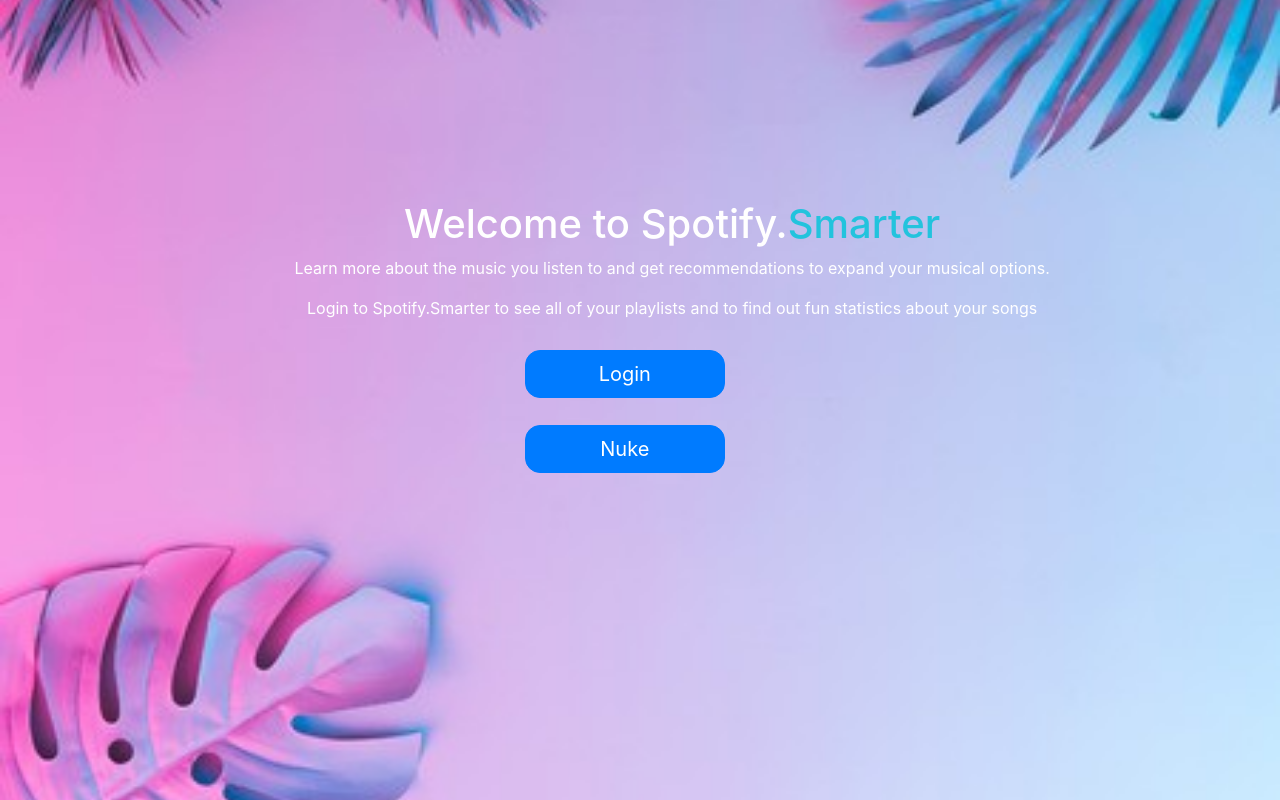
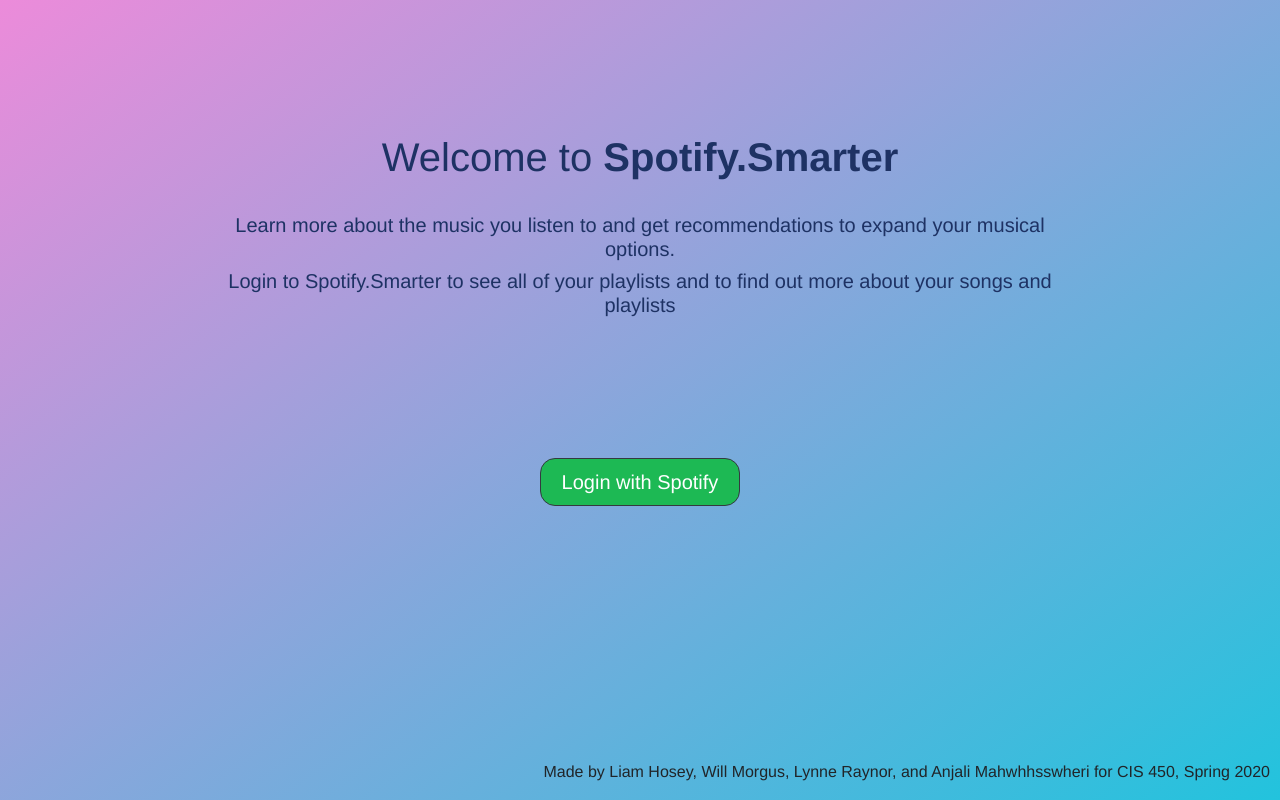
Before and after one commit to wmorgus/cis550, a React app in the folder client/: page /landing in a window 1280 px wide. Built offline with nearby package versions, Linux system fonts and the light colour scheme; a web font is replaced by a local one.

Commit message:
some pretty stuff

```diff
--- a/client/src/components/Landing.js
+++ b/client/src/components/Landing.js
@@ -9,26 +9,20 @@
   render() {
     return (
       <div className="landing">
-        <div className="spotifyWords">
-        <h1 style={{color: "white", textAlign: "center"}}> Welcome to Spotify.<span style={{color: "#22c3dd"}}>Smarter</span> </h1>
-        <p style={{color: "white", textAlign: "center"}}> Learn more about the music you listen to and get recommendations to expand your musical options. </p>
-        <p style={{color: "white", textAlign: "center"}}>Login to Spotify.Smarter to see all of your playlists and to find out fun statistics about your songs</p>
+        <div className="container midddle">
+          <div className="spotifyWords">
+            <h1 style={{textAlign: "center"}}> Welcome to <b>Spotify.Smarter</b></h1>
+            <br></br>
+            <h5 style={{textAlign: "center"}}> Learn more about the music you listen to and get recommendations to expand your musical options. </h5>
+            <h5 style={{textAlign: "center"}}>Login to Spotify.Smarter to see all of your playlists and to find out more about your songs and playlists</h5>
+          </div>
+          <div className="buttonWrap">
+            <Button className="border border-dark" style={{borderRadius: '15px', width: '200px', backgroundColor: '#1DB954'}} size="lg" href="http://localhost:8081/login">
+              Login with Spotify
+            </Button>
+          </div>
         </div>
-        <div className="centerTheseButtonsPlease">
-        <div className="mb-2 centerVal">
-          <Button style={{borderRadius: '15px', width: '200px', margin: '0 auto', position: 'absolute'}} size="lg" href="http://localhost:8081/login">
-            Login
-          </Button>
-        </div>
-        <br></br>
-        <br></br>
-        <br></br>
-        <div className="mb-2 centerVal2">
-          <Button style={{borderRadius: '15px', width: '200px', margin: '0 auto'}} size="lg" href="http://localhost:8081/totalRestart">
-            Nuke
-          </Button>
-        </div>
-        </div>
+        <p className="absolutelySucks">Made by Liam Hosey, Will Morgus, Lynne Raynor, and Anjali Mahwhhsswheri for CIS 450, Spring 2020</p>
       </div>
     );
   }
--- a/client/src/style/Landing.css
+++ b/client/src/style/Landing.css
@@ -1,39 +1,45 @@
+@font-face {
+    font-family: Circular;
+    src: url(/fonts/CircularSpotifyText-Medium.otf);
+    font-weight: 500
+}
+
+@font-face {
+    font-family: Circular;
+    src: url(/fonts/fonts/CircularSpotifyHead-Bold.otf);
+    font-weight: 600
+}
+
+
 body, html {
     height: 100%;
+    color: #1e3264;
 }
+
 .landing {
-    background-image: url("../assets/palmyboi.jpg");
+    overflow: hidden;
+    background: linear-gradient(145deg,#EC8BDA,#22C3DD);
     height: 100vh;
-    background-position: center;
-    background-repeat: no-repeat;
-    background-size: cover;
-    position: relative;
+    font-family: Circular,"Helvetica Neue",Helvetica,Arial,sans-serif;
+
 }
 
 .spotifyWords {
-    display: block;
-    text-align: "center";
-    position: absolute;
-    top: 200px;
-    left: 23%;
+    display: flex;
+    flex-direction: column;
+    text-align: center;
+    margin: 12%;
+    color: #1e3264;
 }
 
-.centerVal {
-    display:block;
-    position: absolute;
-    top: 350px;
-    border-radius: '15px';
-    width: 200px;
-  }
-
-.centerVal2 {
-    display:block;
-    position: absolute;
-    top: 425px;
+.buttonWrap {
+    display: flex;
+    margin-top: 10%;
+    justify-content: center;
 }
 
-.centerTheseButtonsPlease {
-    display: block;
+.absolutelySucks {
     position: absolute;
-    left: 41%;
+    bottom: 0px;
+    right: 10px;
 }
```
Also changed, not shown: client/src/fonts/CircularSpotifyHead-Bold.otf (added), client/src/fonts/CircularSpotifyText-Book.otf (added).
